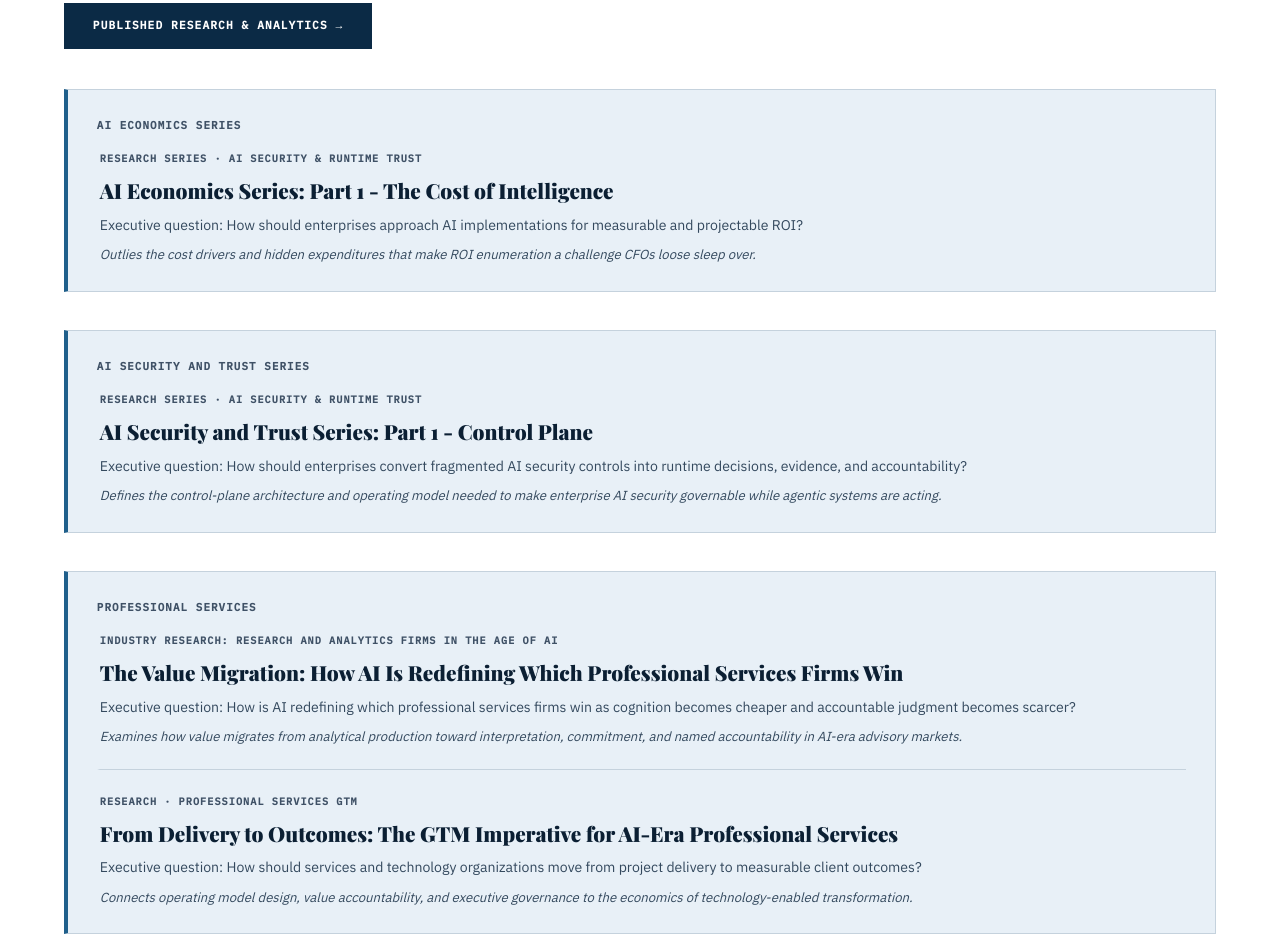
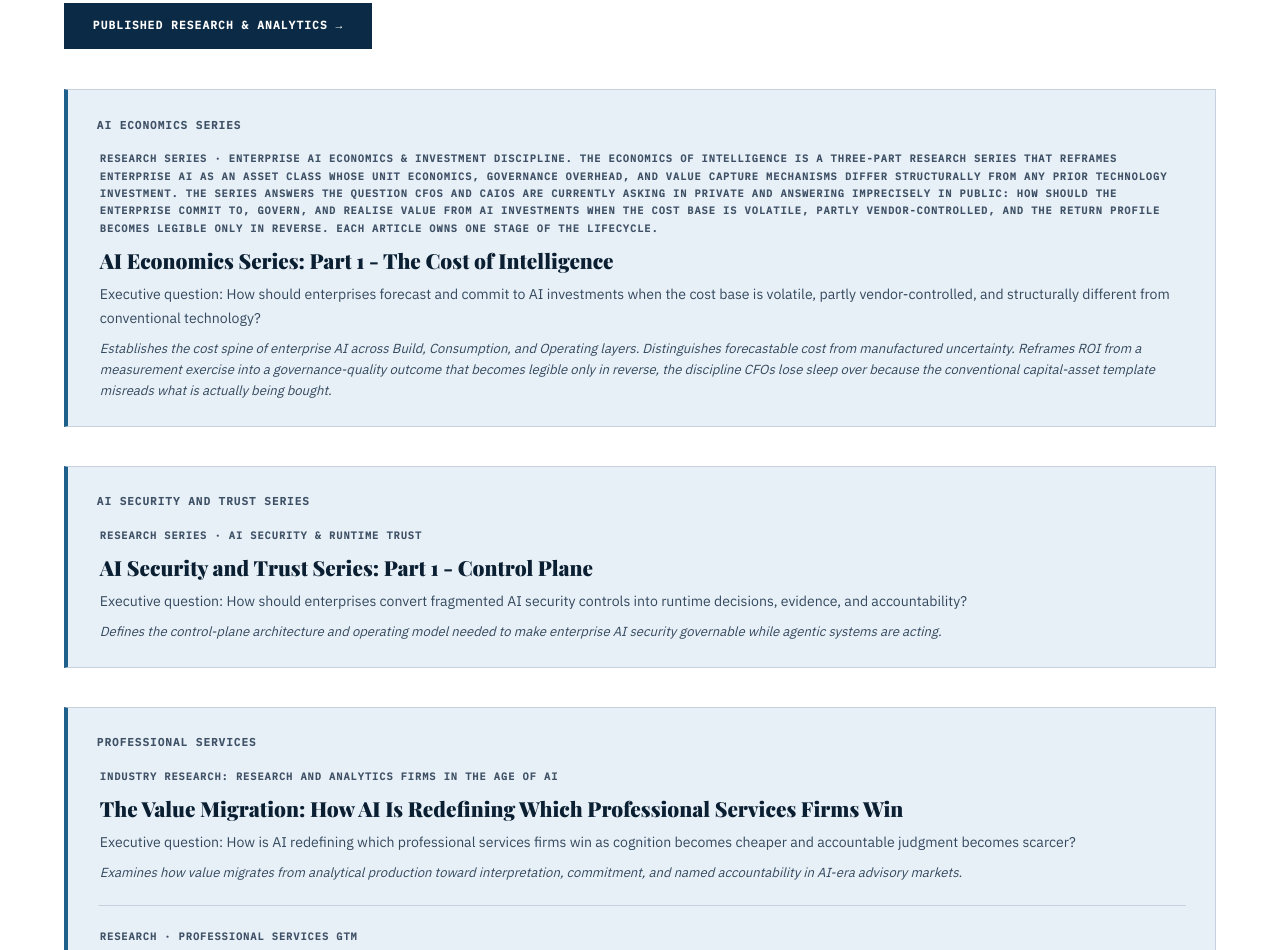
Before and after one commit to alexanderlogan/alexanderlogan.github.io, a plain HTML site: page index.html in a window 1280 px wide. Shown: the part 3728-4678 px from the top of the page. Drawn offline with nearby package versions, Linux system fonts and the light colour scheme.

Commit message:
Revise AI Economics Series content for clarity
Updated the content of the AI Economics Series section to provide more detailed insights into AI investment strategies and their implications for enterprises.

```diff
--- a/index.html
+++ b/index.html
@@ -1373,10 +1373,11 @@
   <div class="research-series reveal">
     <div class="research-series-label">AI Economics Series</div>
     <a href="https://lloydstrategy.substack.com/p/the-cost-of-intelligence" target="_blank" class="research-card">
-      <div class="r-tag">Research Series &middot; AI Security &amp; Runtime Trust</div>
+      <div class="r-tag">Research Series · Enterprise AI Economics & Investment Discipline.
+The Economics of Intelligence is a three-part research series that reframes enterprise AI as an asset class whose unit economics, governance overhead, and value capture mechanisms differ structurally from any prior technology investment. The series answers the question CFOs and CAIOs are currently asking in private and answering imprecisely in public: how should the enterprise commit to, govern, and realise value from AI investments when the cost base is volatile, partly vendor-controlled, and the return profile becomes legible only in reverse. Each article owns one stage of the lifecycle.</div>
       <div class="r-title">AI Economics Series: Part 1 - The Cost of Intelligence</div>
-      <div class="r-question">Executive question: How should enterprises approach AI implementations for measurable and projectable ROI?</div>
-      <div class="r-relevance">Outlies the cost drivers and hidden expenditures that make ROI enumeration a challenge CFOs loose sleep over. </div>
+      <div class="r-question">Executive question: How should enterprises forecast and commit to AI investments when the cost base is volatile, partly vendor-controlled, and structurally different from conventional technology?</div>
+      <div class="r-relevance">Establishes the cost spine of enterprise AI across Build, Consumption, and Operating layers. Distinguishes forecastable cost from manufactured uncertainty. Reframes ROI from a measurement exercise into a governance-quality outcome that becomes legible only in reverse, the discipline CFOs lose sleep over because the conventional capital-asset template misreads what is actually being bought. </div>
     </a>
   </div>
 
```
